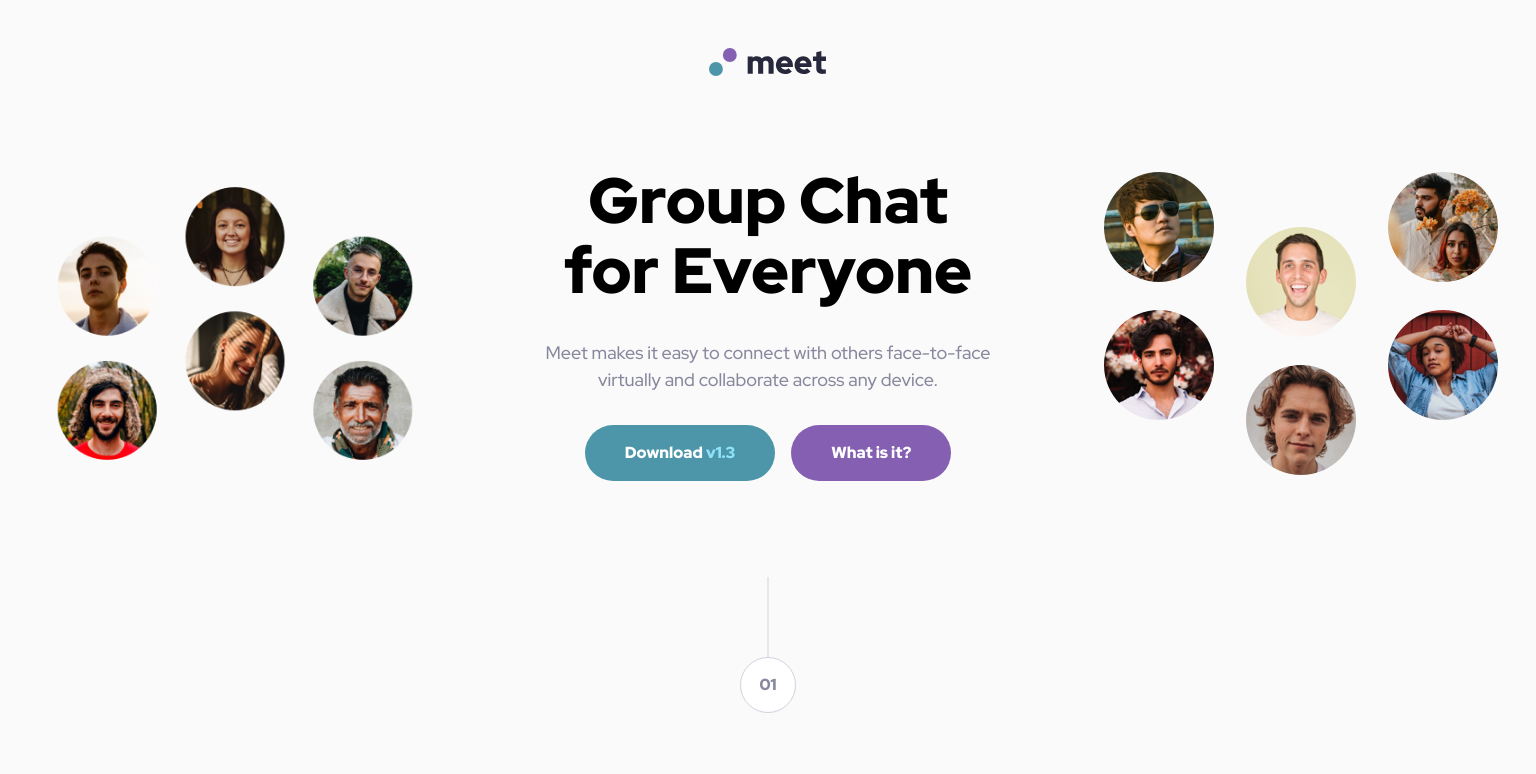
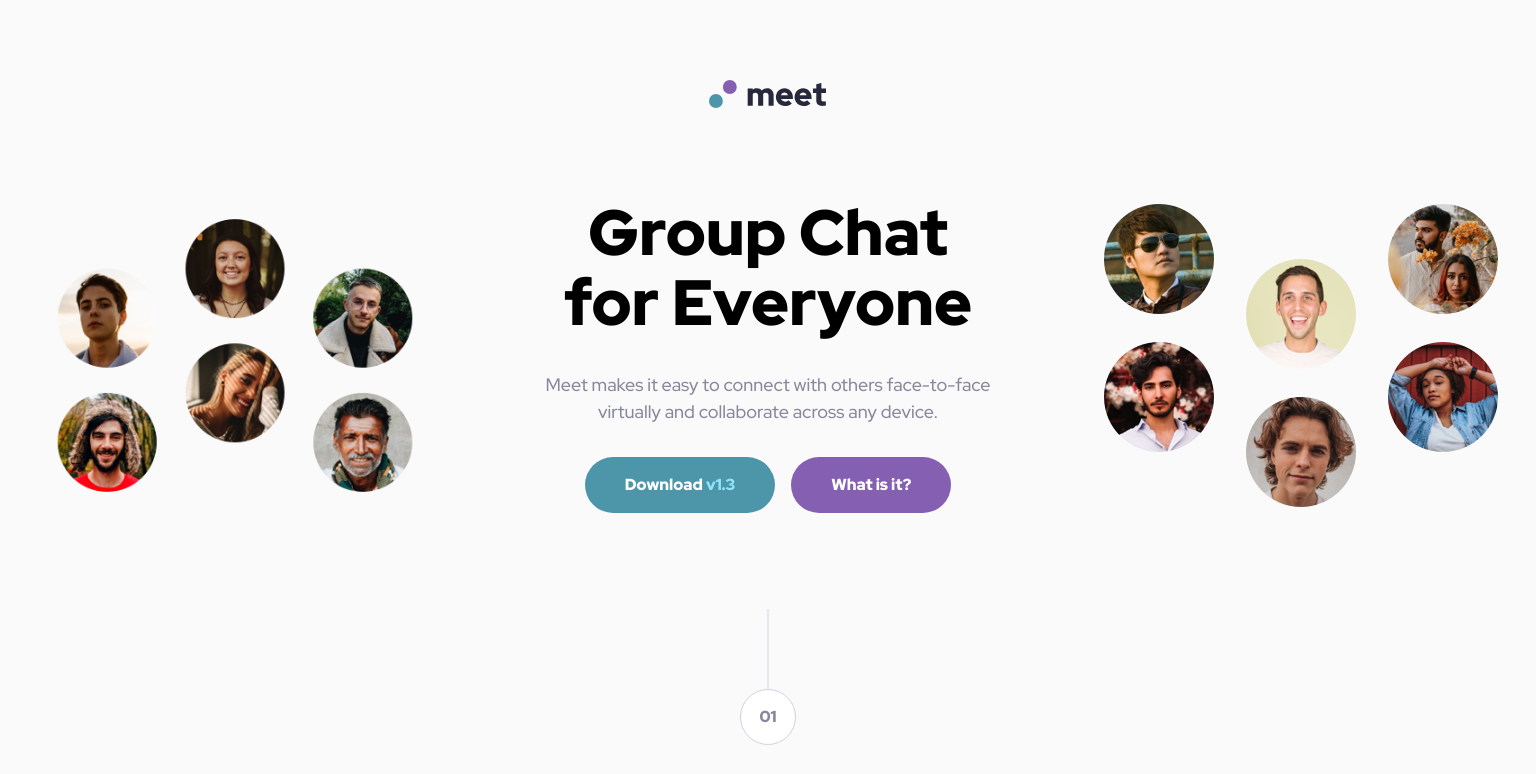
Before and after one commit to a-d14/meet-landing-page-frontend-mentor, a plain HTML site: page index.html in a window 1536 px wide. Shown: the top 774 px of the page. Drawn offline with Linux system fonts and the light colour scheme.

Commit message:
Fixed header padding for larger screen sizes

```diff
--- a/scss/layout/_header.scss
+++ b/scss/layout/_header.scss
@@ -9,4 +9,8 @@ header {
     img {
         width: a.rem(118);
     }
+
+    @media (min-width: 1400px) {
+        padding-top: a.$spacing-1000;
+    }
 }
```
Also changed, not shown: style.css.
